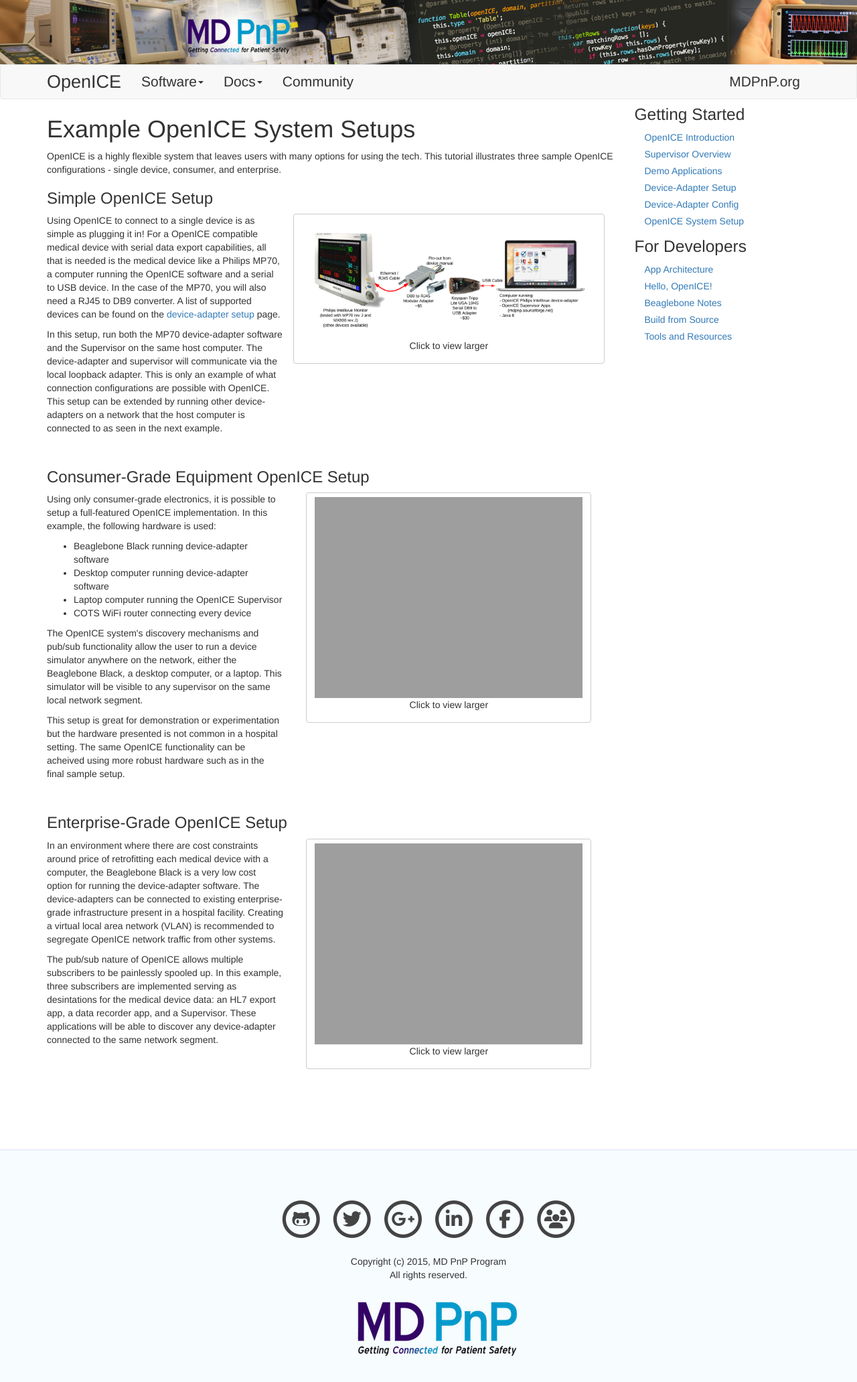
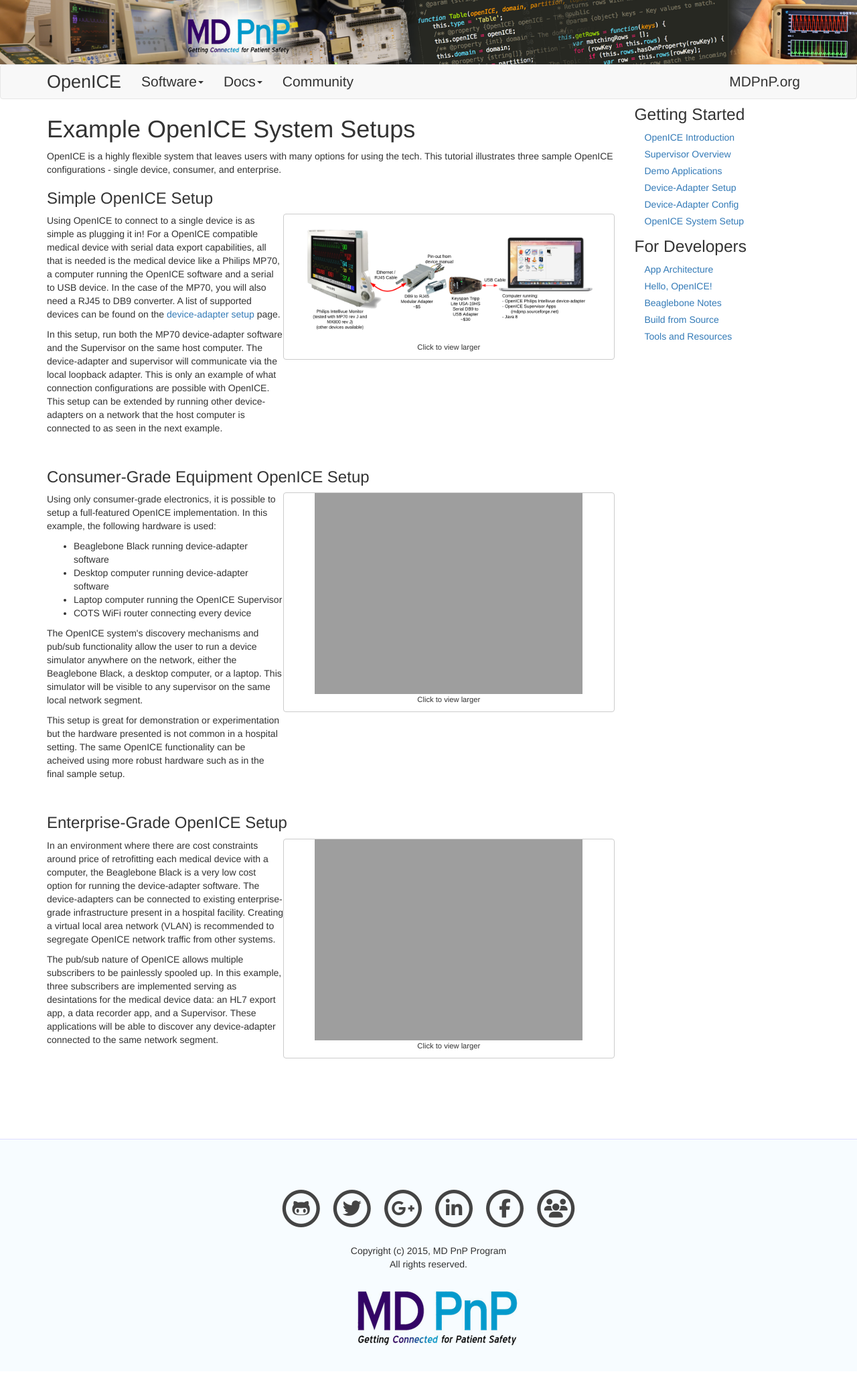
Before and after one commit to jeffplourde/openice, a Jekyll site: the page built from _docs/6_example-setups.html, in a window 1280 px wide. Shown: the whole page at 67% size. Built offline with Jekyll 4.4.1, drawn with Linux system fonts in a browser that asks for light colours; nearby versions of some CDN libraries; library files that are not in the unit come from our copies.

Commit message:
made some responsive design changes for mobile; removed some lazy button class code from the modal images; removed the mobile banner logo; added overflow-wrap: break-word to the doc id to prevent long urls and command lines from changing the size of the DOM;

```diff
--- a/_docs/6_example-setups.html
+++ b/_docs/6_example-setups.html
@@ -17,14 +17,12 @@ description: OpenICE is a highly flexible system that leaves users with many opt
       In this setup, run both the MP70 device-adapter software and the Supervisor on the same host computer. The device-adapter and supervisor will communicate via the local loopback adapter. This is only an example of what connection configurations are possible with OpenICE. This setup can be extended by running other device-adapters on a network that the host computer is connected to as seen in the next example.
     </p>
   </div>
-  <div class="col-lg-7 text-center">
   <!-- Simple modal button -->
-    <div type="button" class="btn btn-default btn-system-modal" data-toggle="modal" data-target="#modal-simple">
-      <img class="img-responsive" src="{{ site.url }}/assets/openice-setup-simple.png" alt="openice simple setup">
-      <p class="text-center">
+  <div class="col-lg-7 text-center view-larger" data-toggle="modal" data-target="#modal-simple">
+    <img class="img-responsive view-larger-image" src="{{ site.url }}/assets/openice-setup-simple.png" alt="openice simple setup">
+    <p class="view-larger-caption">
       Click to view larger
     </p>
-    </div>
   </div>
 </row>
 <!-- Simple modal -->
@@ -64,14 +62,13 @@ description: OpenICE is a highly flexible system that leaves users with many opt
       This setup is great for demonstration or experimentation but the hardware presented is not common in a hospital setting. The same OpenICE functionality can be acheived using more robust hardware such as in the final sample setup.
     </p>
   </div>
-  <div class="col-lg-7 text-center">
+
   <!-- Consumer modal button -->
-    <div type="button" class="btn btn-default btn-system-modal" data-toggle="modal" data-target="#modal-consumer">
-      <img class="img-responsive" src="{{ site.url }}/assets/openice-setup-medium.png" alt="openice consumer setup">
-      <p class="text-center">
+  <div class="col-lg-7 text-center view-larger" data-toggle="modal" data-target="#modal-consumer">
+    <img class="img-responsive view-larger-image" src="{{ site.url }}/assets/openice-setup-medium.png" alt="openice consumer setup">
+    <p class="view-larger-caption">
       Click to view larger
     </p>
-    </div>
   </div>
 </row>
 <!-- Consumer modal -->
@@ -104,14 +101,12 @@ description: OpenICE is a highly flexible system that leaves users with many opt
       The pub/sub nature of OpenICE allows multiple subscribers to be painlessly spooled up. In this example, three subscribers are implemented serving as desintations for the medical device data: an HL7 export app, a data recorder app, and a Supervisor. These applications will be able to discover any device-adapter connected to the same network segment.
     </p>
   </div>
-  <div class="col-lg-7 text-center">
   <!-- Enterprise modal button -->
-    <div type="button" class="btn btn-default btn-system-modal" data-toggle="modal" data-target="#modal-enterprise">
-      <img class="img-responsive" src="{{ site.url }}/assets/openice-setup-enterprise.png" alt="openice enterprise setup">
-      <p class="text-center">
+  <div class="col-lg-7 text-center view-larger" data-toggle="modal" data-target="#modal-enterprise">
+    <img class="img-responsive view-larger-image" src="{{ site.url }}/assets/openice-setup-enterprise.png" alt="openice enterprise setup">
+    <p class="view-larger-caption">
       Click to view larger
     </p>
-    </div>
   </div>
 </row>
 <!-- Enterprise modal -->
--- a/_includes/banner.html
+++ b/_includes/banner.html
@@ -2,5 +2,4 @@
   <a href="{{ site.url }}/index.html">
     <img id="logo-banner" class="hidden-xs" src="{{ site.url }}/assets/banner.png" alt="Banner" />
   </a>
-  <img id="logo" class="visible-xs" src="{{ site.url }}/assets/logo.png" alt="MD PnP Logo" width="248" height="90" />
 </div>
--- a/css/custom-style.css
+++ b/css/custom-style.css
@@ -588,6 +588,9 @@ body {
 
 /*****     USER DOCS STUFF     *****/
 
+#doc {
+  overflow-wrap: break-word;
+}
 .doc-title {
   margin-top: 25px;
 }
@@ -629,12 +632,24 @@ body {
 .modal-xl {
   width: 90%;
 }
-.diagram-sm {
-  height:350px;
-  margin:5px auto;
-}
 .btn-system-modal{
   min-height: 115px;
+}
+.view-larger {
+  border: 1px solid #ccc;
+  border-radius: 4px;
+}
+.view-larger:hover {
+  background-color: #e6e6e6;
+  border: 1px solid #aaa;
+  border-radius: 4px;
+}
+.view-larger-image {
+  max-height:500px;
+  margin: auto;
+}
+.view-larger-caption {
+  font-size: 0.8em;
 }
 
 /* bootstrap description list */
```
Also changed, not shown: _docs/1_overview.html (+7 -8 lines). Lines whose indentation alone changed are shown as unchanged.
